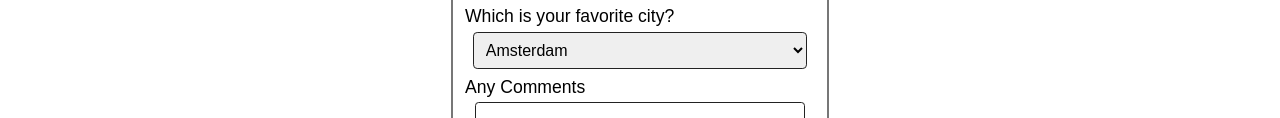
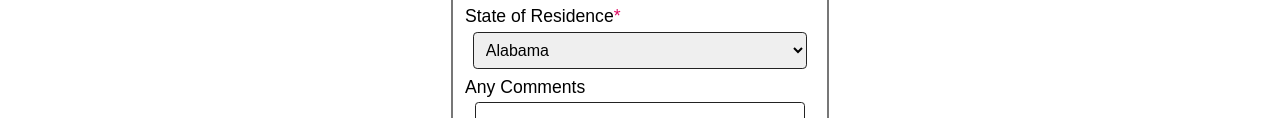
Before and after one commit to KunjVyas26/414test, a plain HTML site: page index.html in a window 1280 px wide. Shown: the part 980-1098 px from the top of the page. Drawn offline with Linux system fonts and the light colour scheme.

Commit message:
index and styles updated

```diff
--- a/index.html
+++ b/index.html
@@ -60,23 +60,62 @@
                     <label class="radio-label" for="email-radio">Email</label>
                 </fieldset>
 
-                <label for="favcity">Which is your favorite city?</label>
+                <label for="favcity">State of Residence<span style="color: #DE0B63;">*</span></label>
                 <select id="favcity" name="select">
-                    <option value="1">Amsterdam</option>
-                    <option value="2">Buenos Aires</option>
-                    <option value="3">Delhi</option>
-                    <option value="4">Hong Kong</option>
-                    <option value="5">London</option>
-                    <option value="6">Los Angeles</option>
-                    <option value="7">Moscow</option>
-                    <option value="8">Mumbai</option>
-                    <option value="9">New York</option>
-                    <option value="10">São Paulo</option>
-                    <option value="11">Tokyo</option>
+                    <option value="1">Alabama</option>
+                    <option value="2">Alaska</option>
+                    <option value="3">Arizona</option>
+                    <option value="4">Arkansas</option>
+                    <option value="5">California</option>
+                    <option value="6">Colorado</option>
+                    <option value="7">Connecticut</option>
+                    <option value="8">Delaware</option>
+                    <option value="9">Florida</option>
+                    <option value="10">Georgia</option>
+                    <option value="11">Hawaii</option>
+                    <option value="12">Idaho</option>
+                    <option value="13">Illinois</option>
+                    <option value="14">Indiana</option>
+                    <option value="15">Iowa</option>
+                    <option value="16">Kansas</option>
+                    <option value="17">Kentucky</option>
+                    <option value="18">Louisiana</option>
+                    <option value="19">Maine</option>
+                    <option value="20">Maryland </option>
+                    <option value="21">Massachusetts</option>
+                    <option value="22">Michigan</option>
+                    <option value="23">Minnesota</option>
+                    <option value="24">Mississippi</option>
+                    <option value="25">Missouri</option>
+                    <option value="26">Montana</option>
+                    <option value="27">Nebraska</option>
+                    <option value="28">Nevada</option>
+                    <option value="29">New Hampshire</option>
+                    <option value="30">New Jersey</option>
+                    <option value="31">New Mexico</option>
+                    <option value="32">New York</option>
+                    <option value="33">North Carolina</option>
+                    <option value="34">North Dakota</option>
+                    <option value="35">Ohio</option>
+                    <option value="36">Oklahoma</option>
+                    <option value="37">Oregon</option>
+                    <option value="38">Pennsylvania</option>
+                    <option value="39">Rhode Island</option>
+                    <option value="40">South Carolina</option>
+                    <option value="41">South Dakota</option>
+                    <option value="42">Tennessee</option>
+                    <option value="43">Texas</option>
+                    <option value="44">Utah</option>
+                    <option value="45">Vermont</option>
+                    <option value="46">Virginia</option>
+                    <option value="47">Washington</option>
+                    <option value="48">West Virginia</option>
+                    <option value="49">Wisconsin</option>
+                    <option value="50">Wyoming</option>
                 </select>
 
                 <label>Any Comments</label>
-                <textarea required></textarea>
+                <textarea></textarea>
 
                 <input type="submit" name="submit" value="Submit">
             </form>
--- a/styles.css
+++ b/styles.css
@@ -1,7 +1,7 @@
 /* http://meyerweb.com/eric/tools/css/reset/
    v2.0 | 20110126
    License: none (public domain)
-*/
+ */
 
 html,
 body,
@@ -310,7 +310,7 @@ textarea:focus {
 
 input:error,
 select:error,
-textarea:error {
+textarea:error{
     background-color: #c71819;
 }
 
```
